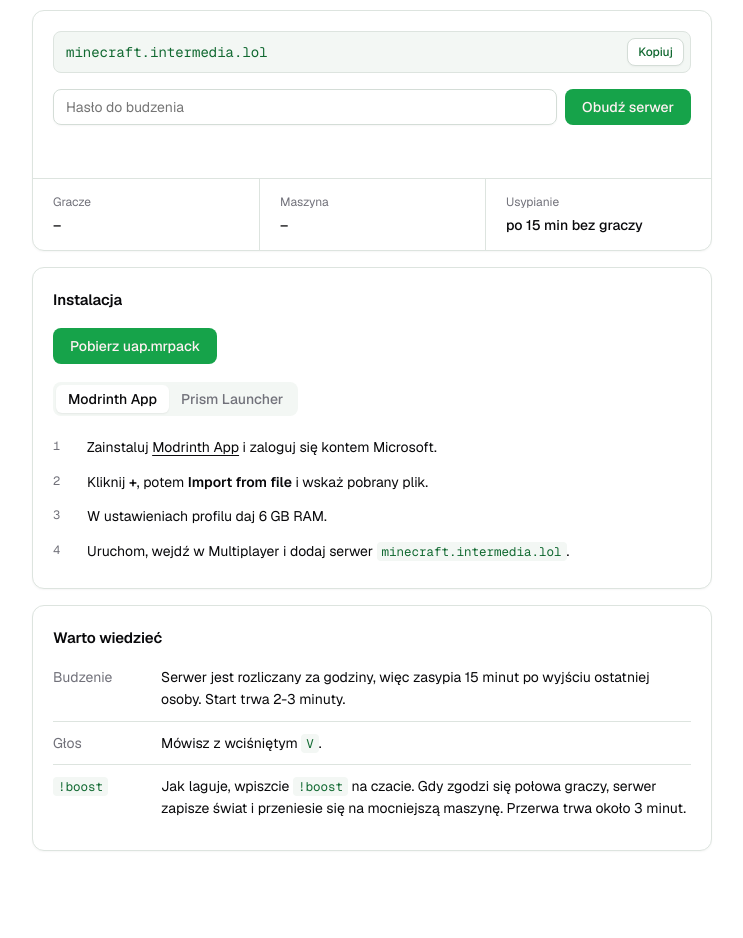
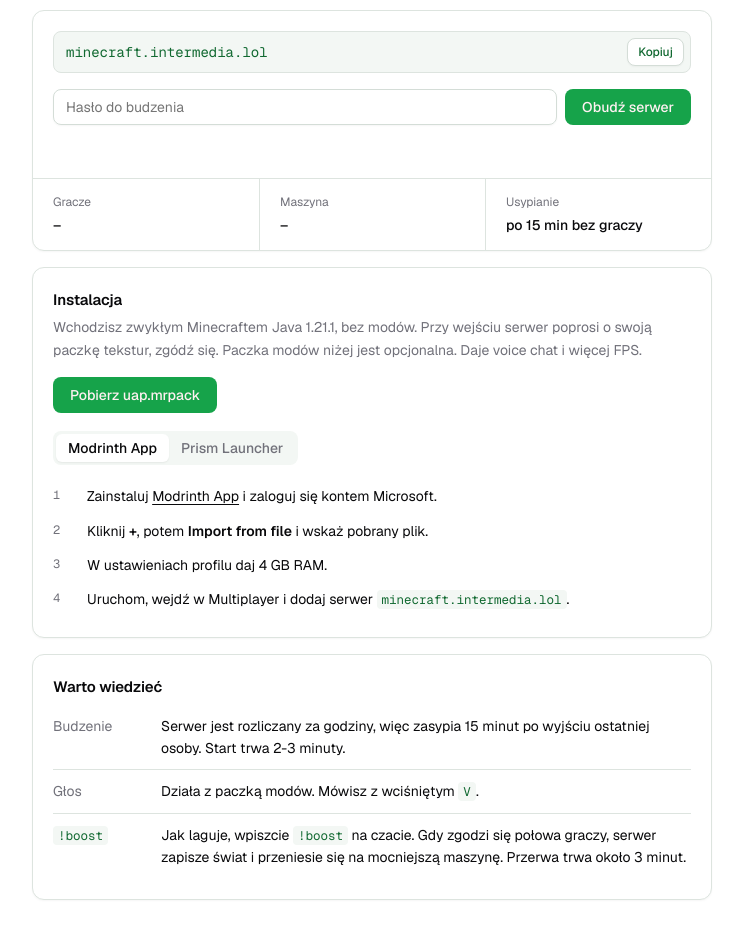
Before and after one commit to janzablocki/intermedia-lol, a plain HTML site: page minecraft/index.html in a window 1280 px wide. Shown: the part 112-1050 px from the top of the page, without its empty margins (268-1011 px from the left). Drawn offline with nearby package versions, Linux system fonts and the light colour scheme; no server answers.

Commit message:
Minecraft page: vanilla clients can join, mod pack optional (#16)

```diff
--- a/minecraft/index.html
+++ b/minecraft/index.html
@@ -139,6 +139,7 @@
   <section class="card">
     <div class="card-head">
       <h2>Instalacja</h2>
+      <p class="card-desc">Wchodzisz zwykłym Minecraftem Java 1.21.1, bez modów. Przy wejściu serwer poprosi o swoją paczkę tekstur, zgódź się. Paczka modów niżej jest opcjonalna. Daje voice chat i więcej FPS.</p>
     </div>
     <div class="card-body">
       <div class="row" style="margin-bottom:18px; align-items:center; gap:12px">
@@ -152,13 +153,13 @@
       <ol class="steps" data-panel="modrinth">
         <li><span>Zainstaluj <a href="https://modrinth.com/app">Modrinth App</a> i zaloguj się kontem Microsoft.</span></li>
         <li><span>Kliknij <b>+</b>, potem <b>Import from file</b> i wskaż pobrany plik.</span></li>
-        <li><span>W ustawieniach profilu daj 6 GB RAM.</span></li>
+        <li><span>W ustawieniach profilu daj 4 GB RAM.</span></li>
         <li><span>Uruchom, wejdź w Multiplayer i dodaj serwer <code>minecraft.intermedia.lol</code>.</span></li>
       </ol>
       <ol class="steps" data-panel="prism" hidden>
         <li><span>Zainstaluj <a href="https://prismlauncher.org">Prism Launcher</a> i dodaj konto Microsoft.</span></li>
         <li><span><b>Add Instance</b>, potem <b>Import</b> i wskaż plik <code>.mrpack</code>.</span></li>
-        <li><span>Edit, Settings, Java, maksymalnie 6 GB.</span></li>
+        <li><span>Edit, Settings, Java, maksymalnie 4 GB.</span></li>
         <li><span>Uruchom, wejdź w Multiplayer i dodaj serwer <code>minecraft.intermedia.lol</code>.</span></li>
       </ol>
     </div>
@@ -169,7 +170,7 @@
     <div class="card-body">
       <ul class="rules">
         <li><span class="muted">Budzenie</span><span>Serwer jest rozliczany za godziny, więc zasypia 15 minut po wyjściu ostatniej osoby. Start trwa 2-3 minuty.</span></li>
-        <li><span class="muted">Głos</span><span>Mówisz z wciśniętym <code>V</code>.</span></li>
+        <li><span class="muted">Głos</span><span>Działa z paczką modów. Mówisz z wciśniętym <code>V</code>.</span></li>
         <li><span class="muted"><code>!boost</code></span><span>Jak laguje, wpiszcie <code>!boost</code> na czacie. Gdy zgodzi się połowa graczy, serwer zapisze świat i przeniesie się na mocniejszą maszynę. Przerwa trwa około 3 minut.</span></li>
       </ul>
     </div>
```
